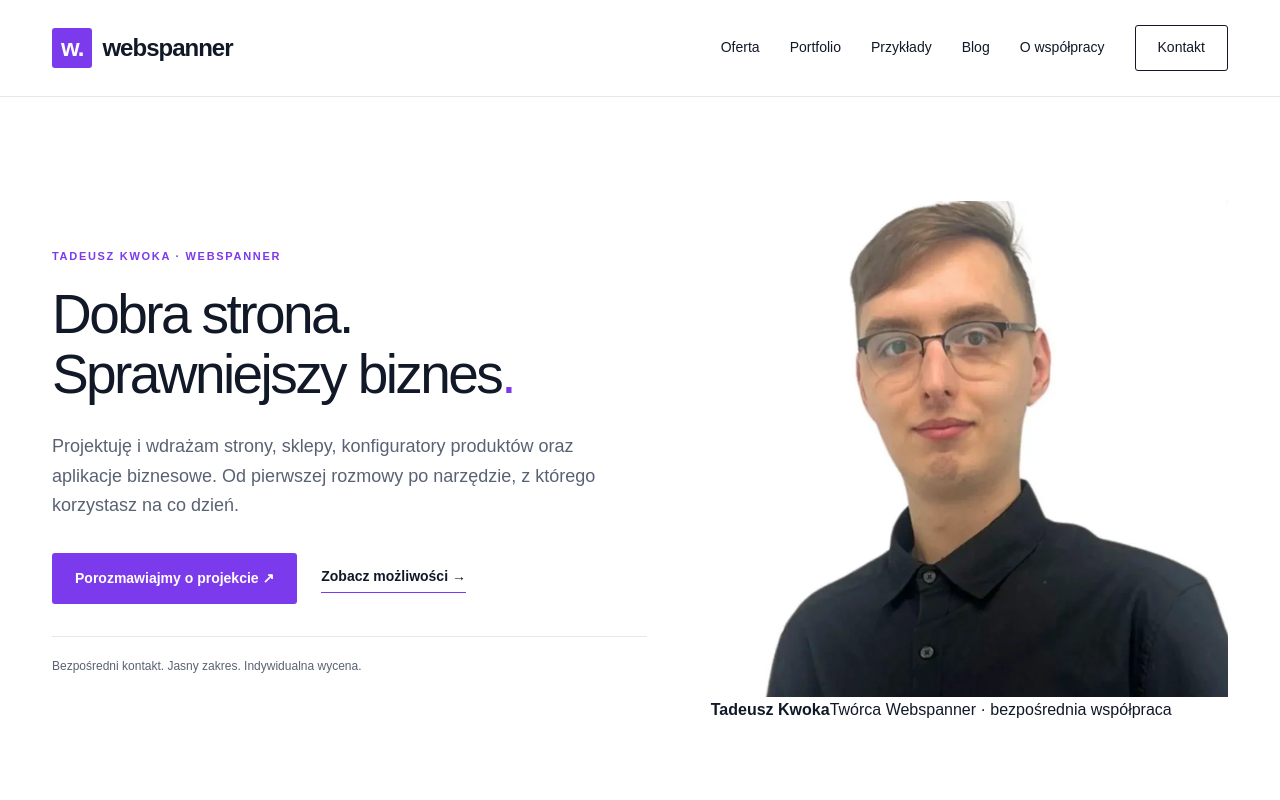
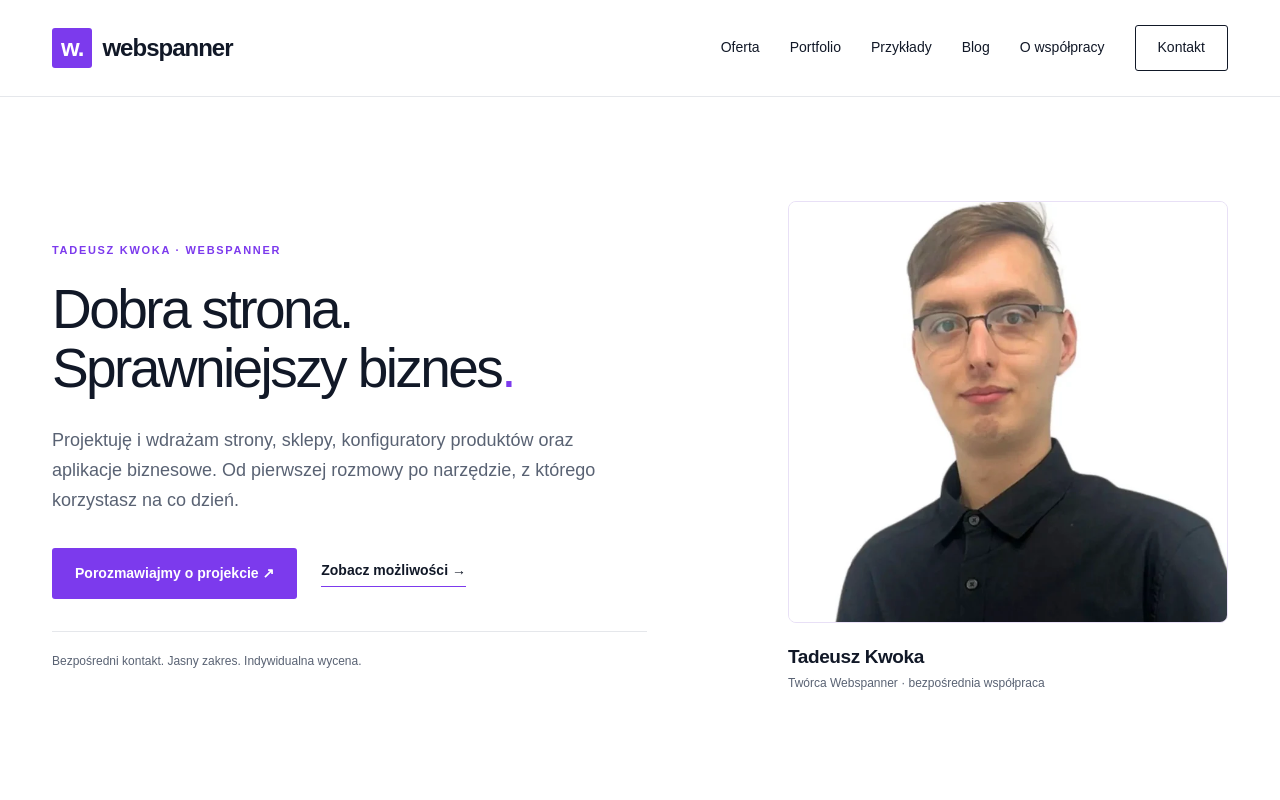
Before and after one commit to tadek24/webspanner-site, a Next.js app: page / in a window 1280 px wide. Shown: the top 800 px of the page. Built offline with nearby package versions, Linux system fonts and the light colour scheme.

Commit message:
Style portrait, blog, garage and service pages

```diff
--- a/styles/globals.css
+++ b/styles/globals.css
@@ -737,3 +737,466 @@
     font-size: 29px;
   }
 }
+
+/* Portrait, expanded editorial content and service pages. */
+.ws-portrait {
+  margin: 0;
+  max-width: 440px;
+  margin-left: auto;
+}
+.ws-portrait-image {
+  background: #f4f1fb;
+  border: 1px solid #e8e0f6;
+  border-radius: 8px;
+  overflow: hidden;
+}
+.ws-portrait-image img {
+  display: block;
+  width: 100%;
+  height: auto;
+  object-fit: cover;
+}
+.ws-portrait figcaption {
+  padding: 18px 0;
+  display: flex;
+  flex-direction: column;
+  gap: 2px;
+  font-size: 12px;
+  color: var(--ws-muted);
+}
+.ws-portrait figcaption strong {
+  font-size: 19px;
+  color: var(--ws-ink);
+  letter-spacing: -0.4px;
+}
+.ws-portrait-compact {
+  max-width: 220px;
+  margin: 0 0 28px;
+}
+.ws-portrait-compact figcaption span {
+  font-size: 11px;
+}
+.ws-contact-grid {
+  display: grid;
+  grid-template-columns: 0.8fr 1.2fr;
+  gap: 90px;
+  margin-top: 55px;
+}
+.ws-contact-person h2 {
+  font-size: 29px;
+}
+.ws-contact-direct {
+  display: block;
+  margin: 12px 0;
+  font-size: 18px;
+  font-weight: 600;
+  overflow-wrap: anywhere;
+}
+.ws-small {
+  font-size: 13px;
+  margin-top: 20px !important;
+}
+.ws-contact-grid .ws-form {
+  margin-top: 25px;
+}
+.ws-form-notice {
+  padding: 0;
+  font-size: 14px;
+}
+.ws-form-notice.error {
+  color: #991b1b;
+  border-left: 3px solid #b91c1c;
+  background: #fff5f5;
+  padding: 16px;
+}
+.ws-form-notice.success {
+  color: #155e3e;
+  background: #f0fdf4;
+  border-left: 3px solid #15803d;
+  padding: 16px;
+}
+.ws-button:disabled {
+  opacity: 0.6;
+  cursor: wait;
+}
+.ws-honeypot {
+  position: absolute;
+  left: -10000px;
+  top: auto;
+  width: 1px;
+  height: 1px;
+  overflow: hidden;
+}
+.ws-service-link {
+  margin-top: 18px;
+}
+.ws-service-detail {
+  display: grid;
+  grid-template-columns: 1.1fr 0.9fr;
+  gap: 60px;
+  margin: 65px 0;
+}
+.ws-service-detail ul {
+  padding-left: 22px;
+  list-style: disc;
+  color: var(--ws-muted);
+}
+.ws-service-detail li {
+  padding: 8px 0;
+}
+.ws-service-detail .ws-notice {
+  margin: 0;
+}
+.ws-faq {
+  max-width: 900px;
+  margin: 65px 0;
+}
+.ws-faq details {
+  border-top: 1px solid var(--ws-line);
+  padding: 20px 0;
+}
+.ws-faq summary {
+  font-weight: 600;
+  cursor: pointer;
+  min-height: 30px;
+}
+.ws-faq p {
+  margin: 16px 0 0;
+}
+.ws-breadcrumb {
+  display: flex;
+  gap: 10px;
+  flex-wrap: wrap;
+  color: var(--ws-muted);
+  font-size: 12px;
+  margin-bottom: 42px;
+}
+.ws-breadcrumb a:hover {
+  text-decoration: underline;
+}
+.ws-blog-feature {
+  display: grid;
+  grid-template-columns: 1.3fr 0.7fr;
+  gap: 50px;
+  background: #f6f3fc;
+  border: 1px solid #e8e0f6;
+  border-radius: 8px;
+  padding: 45px;
+  margin: 50px 0;
+}
+.ws-blog-feature h2 {
+  font-size: 34px;
+}
+.ws-feature-mark {
+  font-size: 33px;
+  letter-spacing: -1.2px;
+  line-height: 1.25;
+  display: flex;
+  flex-direction: column;
+  justify-content: center;
+  padding-left: 35px;
+  border-left: 1px solid #d8c9ee;
+  color: #5b4187;
+}
+.ws-feature-mark strong {
+  font-weight: 500;
+  color: #7c3aed;
+}
+.ws-blog-tools {
+  display: flex;
+  gap: 24px;
+  align-items: flex-end;
+  justify-content: space-between;
+  margin: 35px 0 20px;
+}
+.ws-filters {
+  display: flex;
+  gap: 8px;
+  flex-wrap: wrap;
+}
+.ws-filters button {
+  padding: 8px 14px;
+  border: 1px solid #d7cfe5;
+  border-radius: 3px;
+  font-size: 12px;
+  cursor: pointer;
+  background: #fff;
+  min-height: 40px;
+}
+.ws-filters button[aria-pressed="true"] {
+  background: #7c3aed;
+  color: #fff;
+  border-color: #7c3aed;
+}
+.ws-search {
+  font-size: 11px;
+  display: grid;
+  gap: 6px;
+  min-width: 230px;
+  color: var(--ws-muted);
+}
+.ws-search input {
+  padding: 11px 12px;
+  border: 1px solid #b9aecb;
+  border-radius: 3px;
+  color: var(--ws-ink);
+  font-size: 13px;
+  width: 100%;
+  background: #fff;
+}
+.ws-results {
+  font-size: 12px;
+}
+.ws-blog-grid {
+  display: grid;
+  grid-template-columns: repeat(3, minmax(0, 1fr));
+  gap: 25px;
+}
+.ws-blog-card {
+  border: 1px solid var(--ws-line);
+  border-radius: 6px;
+  padding: 28px;
+  background: #fff;
+  display: flex;
+  flex-direction: column;
+  align-items: flex-start;
+}
+.ws-blog-card h2,
+.ws-blog-card h3 {
+  font-size: 23px;
+  line-height: 1.3;
+  letter-spacing: -0.55px;
+}
+.ws-blog-card h2 a:hover,
+.ws-blog-card h3 a:hover {
+  color: #7c3aed;
+  text-decoration: underline;
+  text-underline-offset: 4px;
+}
+.ws-blog-card p {
+  font-size: 14px;
+  flex: 1;
+}
+.ws-blog-meta {
+  display: flex;
+  justify-content: space-between;
+  gap: 15px;
+  flex-wrap: wrap;
+  color: var(--ws-muted);
+  font-size: 11px;
+  margin-bottom: 25px;
+  width: 100%;
+}
+.ws-blog-card .ws-blog-meta {
+  font-size: 10px;
+}
+.ws-article {
+  max-width: 1240px;
+}
+.ws-article header {
+  max-width: 940px;
+}
+.ws-article h1 {
+  font-size: clamp(34px, 4vw, 58px);
+  line-height: 1.13;
+}
+.ws-article-layout {
+  display: grid;
+  grid-template-columns: 260px minmax(0, 760px);
+  gap: 65px;
+  margin-top: 50px;
+}
+.ws-toc {
+  font-size: 13px;
+  align-self: start;
+  border-top: 2px solid #7c3aed;
+  padding-top: 20px;
+}
+.ws-toc ol {
+  padding-left: 20px;
+  list-style: decimal;
+  margin-top: 20px;
+  color: var(--ws-muted);
+}
+.ws-toc li {
+  padding: 6px 0;
+}
+.ws-toc a:hover {
+  text-decoration: underline;
+}
+.ws-article-body h2 {
+  font-size: 31px;
+  margin-top: 0;
+}
+.ws-article-body p {
+  font-size: 17px;
+  line-height: 1.85;
+}
+.ws-article-body section {
+  margin-bottom: 46px;
+  scroll-margin-top: 25px;
+}
+.ws-article-body ul {
+  list-style: disc;
+  padding-left: 24px;
+  color: var(--ws-muted);
+}
+.ws-article-body li {
+  margin: 10px 0;
+}
+.ws-article-body a {
+  color: #6d28d9;
+  text-decoration: underline;
+  text-underline-offset: 3px;
+}
+.ws-takeaways {
+  padding: 28px;
+  background: #f6f3fc;
+  border-radius: 4px;
+}
+.ws-related {
+  margin-top: 65px;
+  padding-top: 45px;
+  border-top: 1px solid var(--ws-line);
+}
+.ws-related .ws-blog-grid {
+  grid-template-columns: repeat(2, minmax(0, 1fr));
+}
+.ws-preview-garage {
+  background: #efebf8;
+}
+.ws-garage-model {
+  height: 118px;
+  position: relative;
+  margin-top: 12px;
+  margin-bottom: 14px;
+}
+.ws-garage-roof {
+  position: absolute;
+  left: 15%;
+  top: 4%;
+  width: 63%;
+  height: 30%;
+  background: #55506b;
+  clip-path: polygon(0 100%, 50% 0, 100% 100%);
+}
+.ws-garage-front {
+  position: absolute;
+  left: 15%;
+  top: 33%;
+  width: 63%;
+  height: 63%;
+  background: #d6cce5;
+  border: 2px solid #b6a8ca;
+  display: flex;
+  gap: 8%;
+  align-items: flex-end;
+  padding: 8% 8% 0;
+}
+.ws-garage-front i {
+  height: 100%;
+  flex: 1;
+  background: repeating-linear-gradient(#858095 0 5px, #b1aabd 5px 7px);
+  border: 1px solid #716a83;
+}
+.ws-garage-side {
+  position: absolute;
+  left: 78%;
+  top: 25%;
+  width: 15%;
+  height: 70%;
+  background: #b7a8cb;
+  clip-path: polygon(0 12%, 100% 0, 100% 85%, 0 100%);
+}
+@media (max-width: 1080px) {
+  .ws-links {
+    gap: 16px;
+  }
+  .ws-blog-grid {
+    grid-template-columns: repeat(2, minmax(0, 1fr));
+  }
+  .ws-contact-grid {
+    gap: 50px;
+  }
+  .ws-article-layout {
+    grid-template-columns: 220px minmax(0, 1fr);
+    gap: 35px;
+  }
+}
+@media (max-width: 760px) {
+  .ws-portrait {
+    margin: 0 auto;
+    max-width: 370px;
+    width: 100%;
+  }
+  .ws-portrait-compact {
+    max-width: 170px;
+    margin: 0 0 24px;
+  }
+  .ws-contact-grid {
+    grid-template-columns: 1fr;
+    gap: 35px;
+    margin-top: 36px;
+  }
+  .ws-contact-person {
+    border-bottom: 1px solid var(--ws-line);
+    padding-bottom: 20px;
+  }
+  .ws-contact-person h2 {
+    font-size: 26px;
+  }
+  .ws-blog-feature {
+    grid-template-columns: 1fr;
+    padding: 26px;
+    gap: 20px;
+    margin: 35px 0;
+  }
+  .ws-feature-mark {
+    display: none;
+  }
+  .ws-blog-feature h2 {
+    font-size: 28px;
+  }
+  .ws-blog-tools {
+    flex-direction: column;
+    align-items: stretch;
+  }
+  .ws-blog-grid,
+  .ws-related .ws-blog-grid {
+    grid-template-columns: 1fr;
+  }
+  .ws-blog-card {
+    padding: 24px;
+  }
+  .ws-article-layout {
+    grid-template-columns: 1fr;
+    gap: 25px;
+    margin-top: 25px;
+  }
+  .ws-toc {
+    padding-bottom: 15px;
+  }
+  .ws-article-body h2 {
+    font-size: 27px;
+  }
+  .ws-article-body p {
+    font-size: 16px;
+  }
+  .ws-service-detail {
+    grid-template-columns: 1fr;
+    gap: 30px;
+    margin: 40px 0;
+  }
+  .ws-breadcrumb {
+    margin-bottom: 30px;
+  }
+  .ws-blog-meta {
+    gap: 8px;
+  }
+  .ws-hero {
+    padding-top: 44px;
+  }
+  .ws-links {
+    gap: 0;
+  }
+}
```
